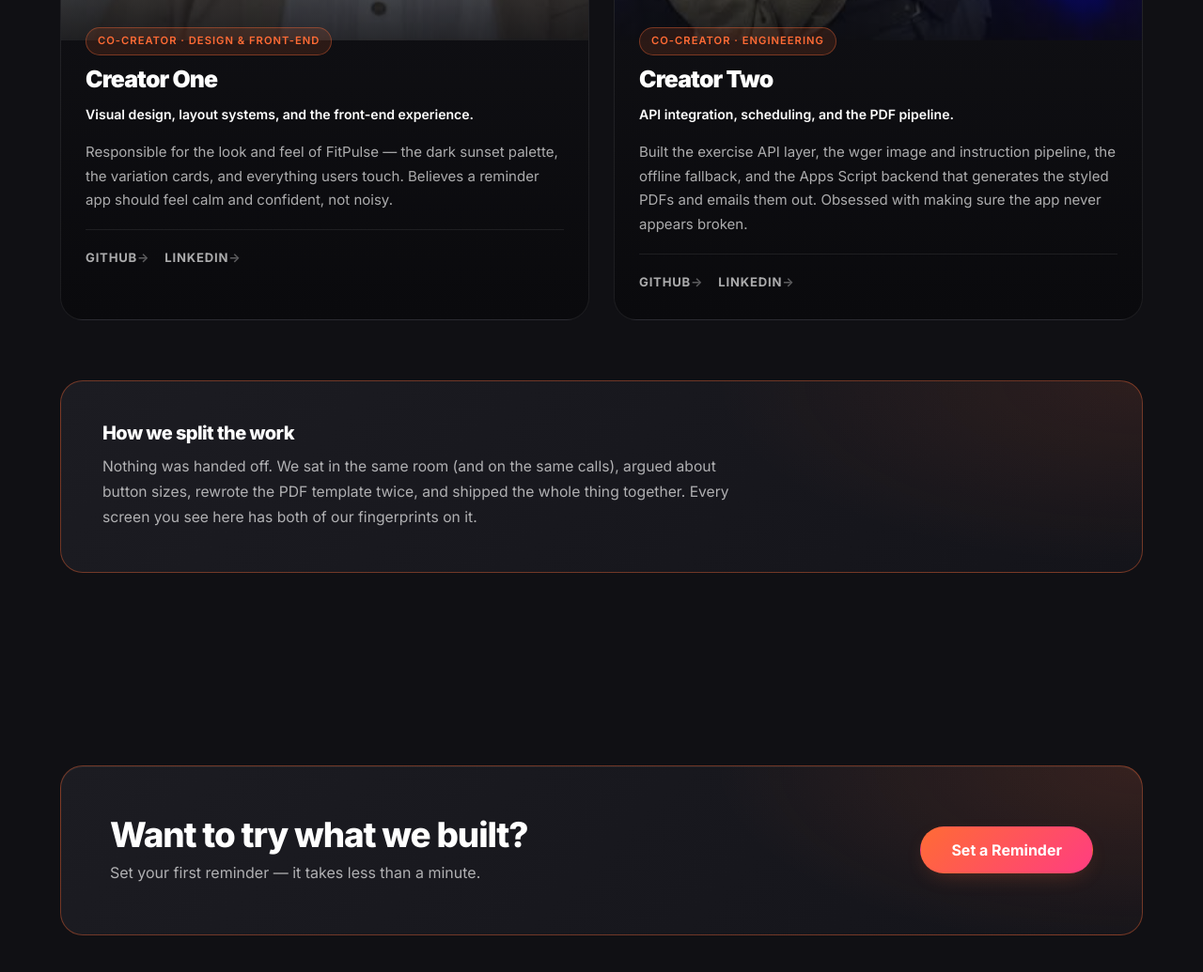
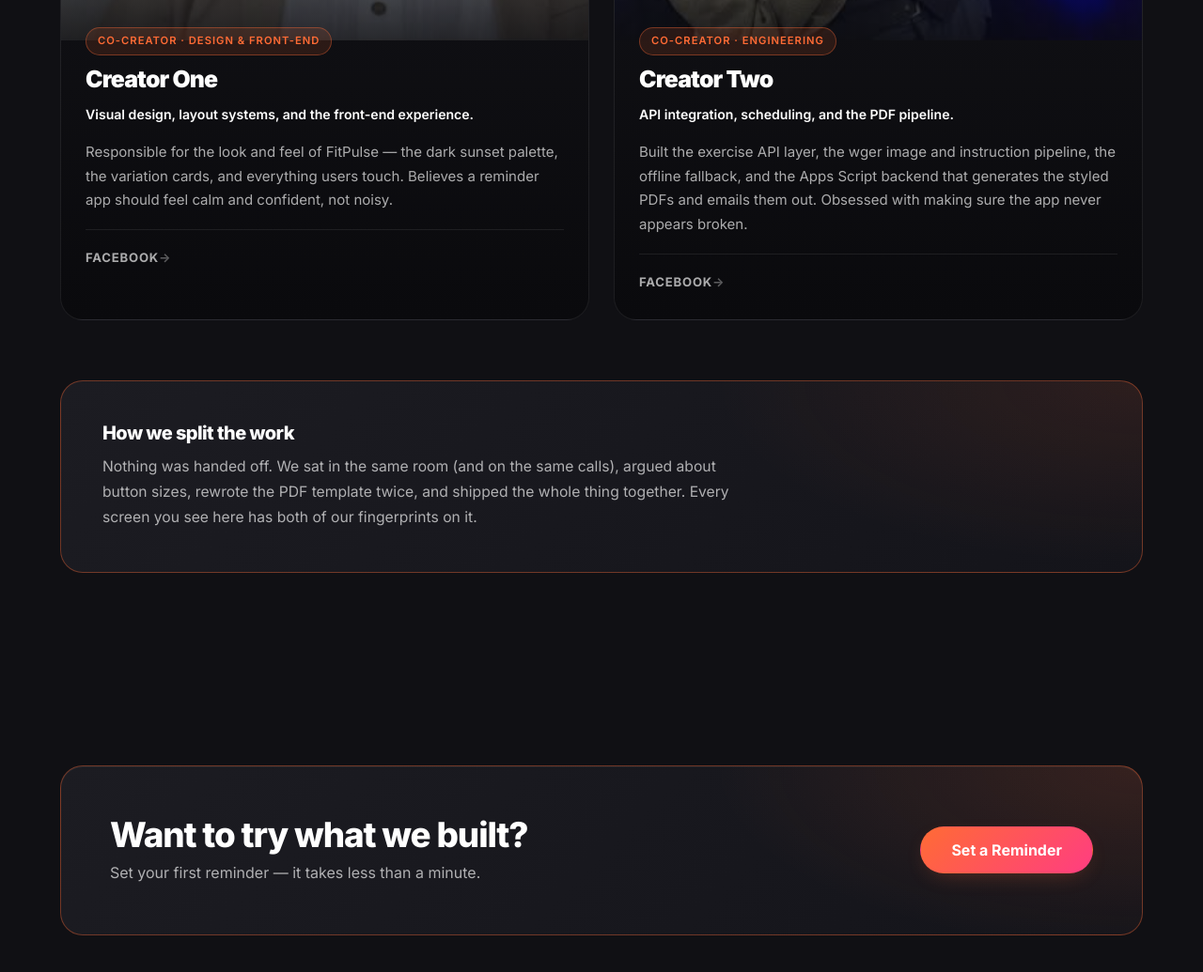
Before and after one commit to Batyle/FitPulse, a website: page team.html in a window 1280 px wide. Shown: the part 1112-2147 px from the top of the page at 94% size. Drawn offline with Linux system fonts and the light colour scheme.

Commit message:
Merge remote-tracking branch 'origin/main'

```diff
--- a/team.html
+++ b/team.html
@@ -54,8 +54,8 @@
                         <p class="team-card__role">Visual design, layout systems, and the front-end experience.</p>
                         <p>Responsible for the look and feel of FitPulse — the dark sunset palette, the variation cards, and everything users touch. Believes a reminder app should feel calm and confident, not noisy.</p>
                         <ul class="team-card__links">
-                            <li><a href="#">GitHub</a></li>
-                            <li><a href="#">LinkedIn</a></li>
+                            <li><a href="https://www.facebook.com/thebabyfacedassassinadjv30">FaceBook</a></li>
+
                         </ul>
                     </div>
                 </article>
@@ -70,8 +70,8 @@
                         <p class="team-card__role">API integration, scheduling, and the PDF pipeline.</p>
                         <p>Built the exercise API layer, the wger image and instruction pipeline, the offline fallback, and the Apps Script backend that generates the styled PDFs and emails them out. Obsessed with making sure the app never appears broken.</p>
                         <ul class="team-card__links">
-                            <li><a href="#">GitHub</a></li>
-                            <li><a href="#">LinkedIn</a></li>
+                            <li><a href="https://www.facebook.com/luige.delatorre.5">FaceBook</a></li>
+
                         </ul>
                     </div>
                 </article>
```
